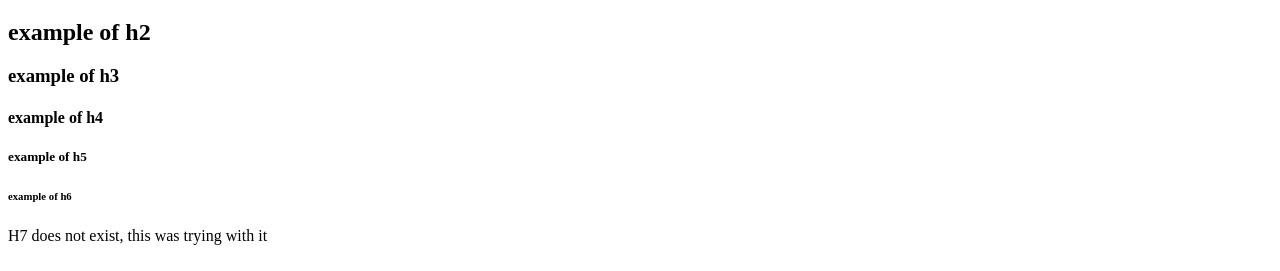
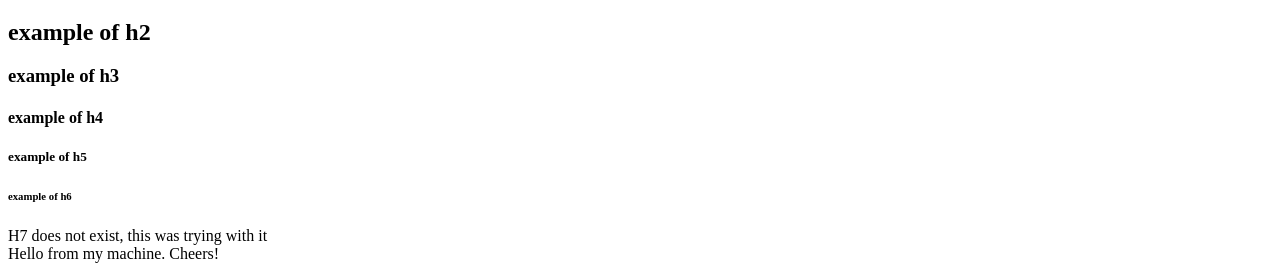
Before and after one commit to yquiva/VSC_Workshop, a plain HTML site: page index.html in a window 1280 px wide. Shown: the part 593-864 px from the top of the page. Drawn offline with Linux system fonts and the light colour scheme.

Commit message:
Change from VSC

```diff
--- a/index.html
+++ b/index.html
@@ -45,7 +45,12 @@
         <h7>H7 does not exist, this was trying with it</h7>
 
 
-        <div></div>
+        <div>
+            Hello from my machine.
+
+            Cheers!
+
+        </div>
 
     </body>
 </html>
```
